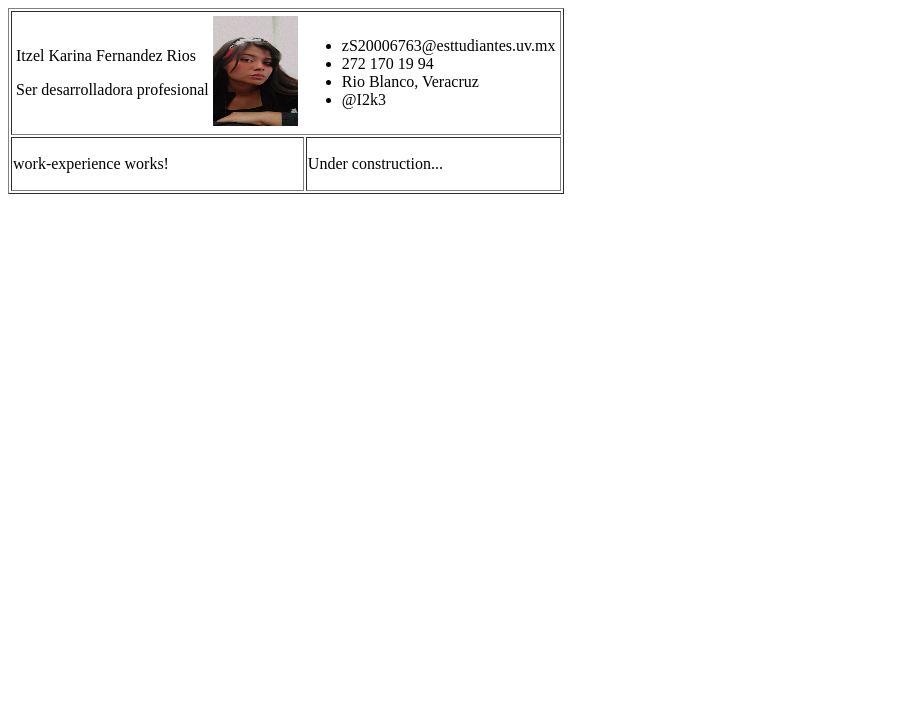
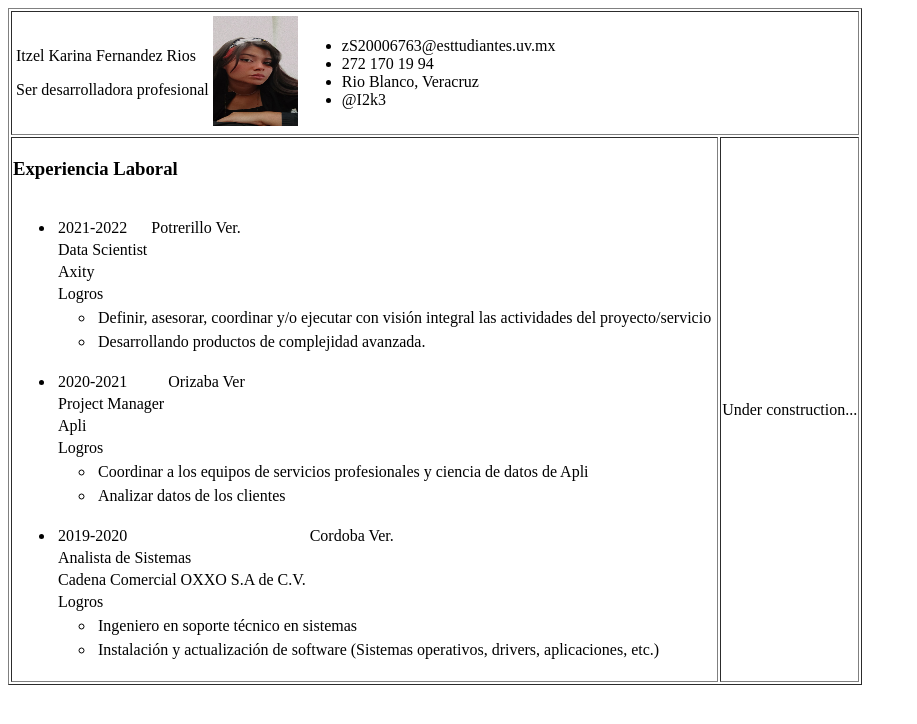
Before and after one commit to I2k3/I2k3.github.io, an Angular app: page / in a window 1280 px wide. Shown: the top 724 px of the page, without its empty margins (0-917 px from the left). Built offline with nearby package versions, Linux system fonts and the light colour scheme.

Commit message:
Create Work_experience #3

```diff
--- a/src/app/work-experience/work-experience.component.html
+++ b/src/app/work-experience/work-experience.component.html
@@ -1 +1,29 @@
-<p>work-experience works!</p>
+<h3>Experiencia Laboral</h3>
+
+<table border="0">
+    <ul *ngFor="let work of workExperience">
+        <li>
+            <tr>
+                <td>{{work.fecha}}</td> <td>{{work.ubicacion}}</td>
+            </tr>
+            <tr>
+                <td>{{work.puesto}}</td>
+            </tr>
+            <tr>
+                <td>{{work.empresa}}</td>
+            </tr>
+            <tr>
+                <td>Logros</td>
+            </tr>
+            <ul *ngFor = "let logro of work.logros">
+                <li>
+                    <tr>
+                        <td>{{logro.descripcion}}</td>
+                    </tr>
+                </li>
+
+            </ul>
+        </li>
+    </ul>
+
+</table>
--- a/src/app/work-experience/work-experience.component.ts
+++ b/src/app/work-experience/work-experience.component.ts
@@ -6,10 +6,46 @@ import { Component, OnInit } from '@angular/core';
   styleUrls: ['./work-experience.component.css']
 })
 export class WorkExperienceComponent implements OnInit {
-
+  workExperience : Array<any> = [];
   constructor() { }
 
   ngOnInit(): void {
+    let work1 = {
+      fecha: "2021-2022",
+      ubicacion: "Potrerillo Ver.",
+      puesto: "Data Scientist",
+      empresa: "Axity",
+      logros:[
+        {descripcion: "Definir, asesorar, coordinar y/o ejecutar con visión integral las actividades del proyecto/servicio"},
+        {descripcion: "Desarrollando productos de complejidad avanzada."}
+      ]
+    };
+
+    let work2 = {
+      fecha: "2020-2021",
+      ubicacion: "Orizaba Ver",
+      puesto: "Project Manager",
+      empresa: "Apli",
+      logros:[
+        {descripcion: "Coordinar a los equipos de servicios profesionales y ciencia de datos de Apli"},
+        {descripcion: "Analizar datos de los clientes"}
+      ]
+    };
+
+    let work3 = {
+      fecha: "2019-2020",
+      ubicacion: "Cordoba Ver.",
+      puesto: "Analista de Sistemas",
+      empresa: "Cadena Comercial OXXO S.A de C.V.",
+      logros:[
+        {descripcion: "Ingeniero en soporte técnico en sistemas"},
+        {descripcion: " Instalación y actualización de software (Sistemas operativos, drivers, aplicaciones, etc.)"}
+      ]
+    };
+
+    this.workExperience.push(work1);
+    this.workExperience.push(work2);
+    this.workExperience.push(work3);
   }
 
 }
```
